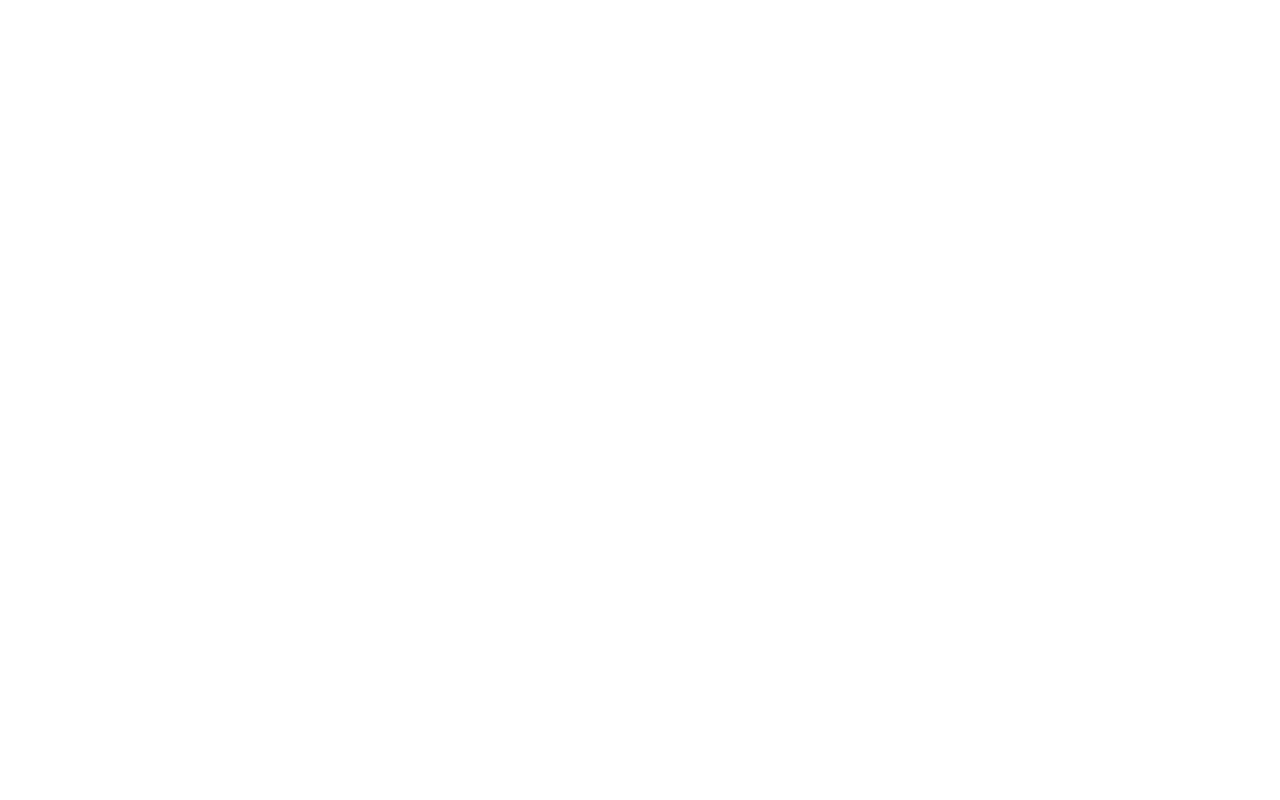
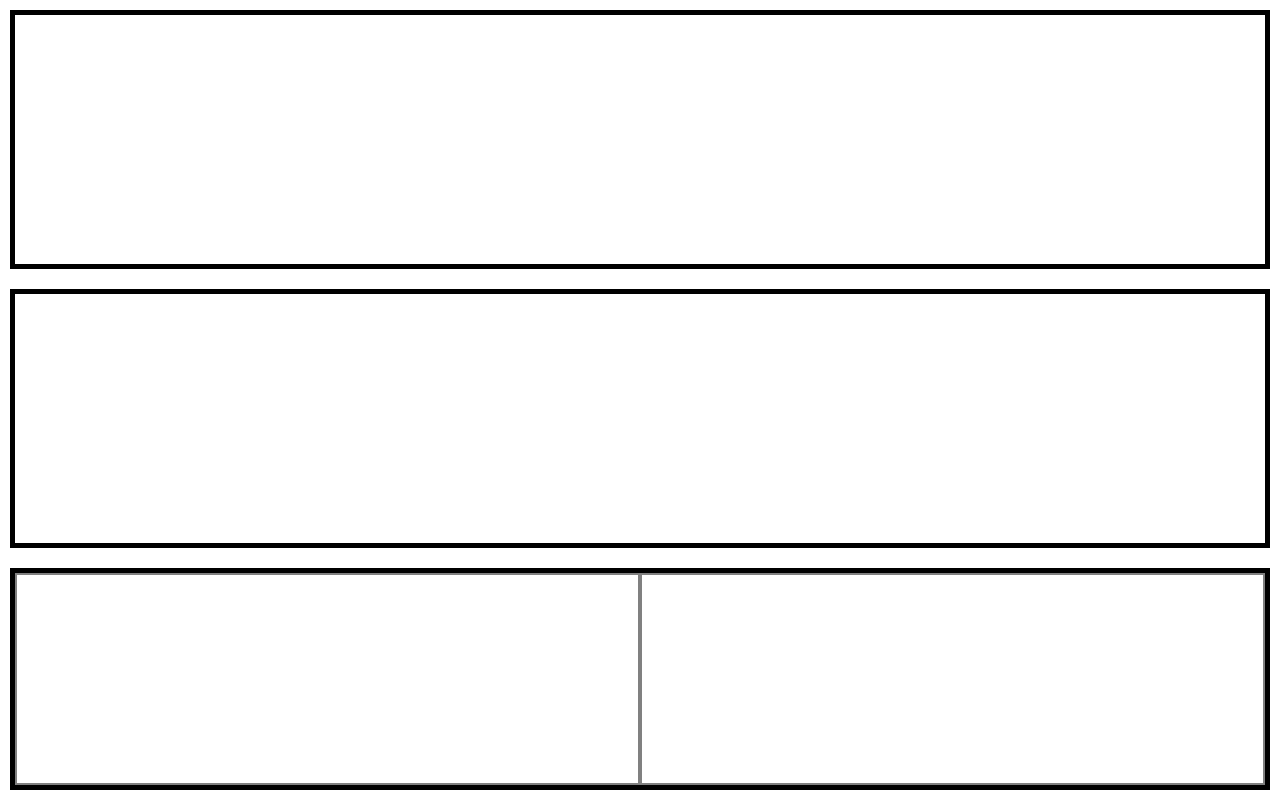
Before and after one commit to Nelson-E-S/-spaceBattle, a plain HTML site: page index.html in a window 1280 px wide. Drawn offline with Linux system fonts and the light colour scheme.

Commit message:
basci ui setup completed

```diff
--- /dev/null
+++ b/css/index.css
@@ -0,0 +1,17 @@
+*{
+    box-sizing: border-box;
+    margin: 0;
+    padding: 0;
+    border: 0;
+}
+html, body{
+    display: flex;
+    flex-flow: column nowrap;
+    width: 100vw;
+}
+html{
+    height: 100%;
+}
+body{
+    min-height: 100%;
+}
--- /dev/null
+++ b/css/mainUI.css
@@ -0,0 +1,19 @@
+section{
+    border: 5px solid black;
+    margin: 10px;
+}
+#enemy_space{
+    height: 35%;
+}
+#player_space{
+    height: 35%;
+}
+#player_controls{
+    height: 30%;
+    display: flex;
+    flex-flow: row nowrap;
+}
+#player_controls #controls, #player_controls #log{
+    width: 50%;
+    border: 2px solid grey;
+}
--- a/index.html
+++ b/index.html
@@ -9,13 +9,19 @@
         <title>Space Battle</title>
         <meta name="description" content="">
         <meta name="viewport" content="width=device-width, initial-scale=1">
-        <link rel="stylesheet" href="">
+        <link rel="stylesheet" href="./css/index.css">
+        <link rel="stylesheet" href="./css/mainUI.css">
     </head>
     <body>
         <!--[if lt IE 7]>
             <p class="browsehappy">You are using an <strong>outdated</strong> browser. Please <a href="#">upgrade your browser</a> to improve your experience.</p>
         <![endif]-->
-
-        <script src="" async defer></script>
+        <section id="enemy_space"></section>
+        <section id="player_space"></section>
+        <section id="player_controls">
+            <div id="controls"></div>
+            <div id="log"></div>
+        </section>
     </body>
+    <script src="" async defer></script>
 </html>
```
Also changed, not shown: pages/uipagetest.html (added, +11 -0 lines).
